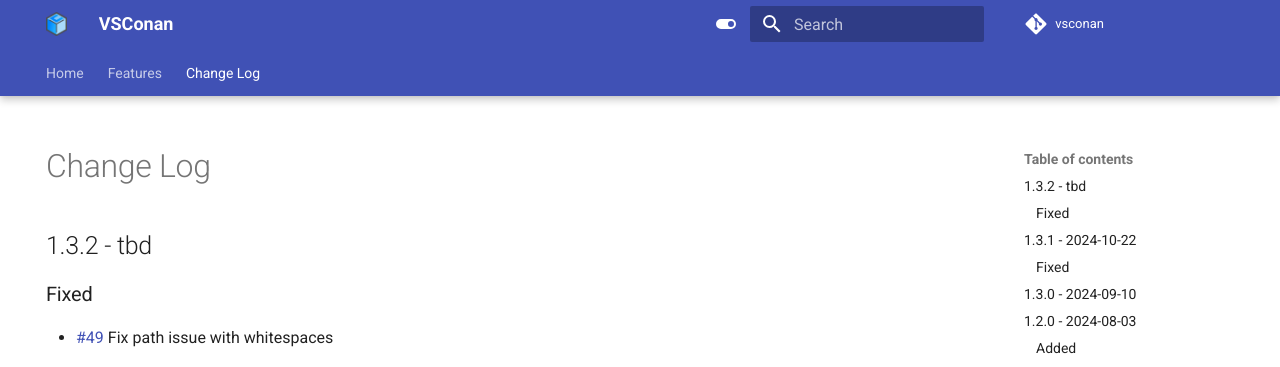
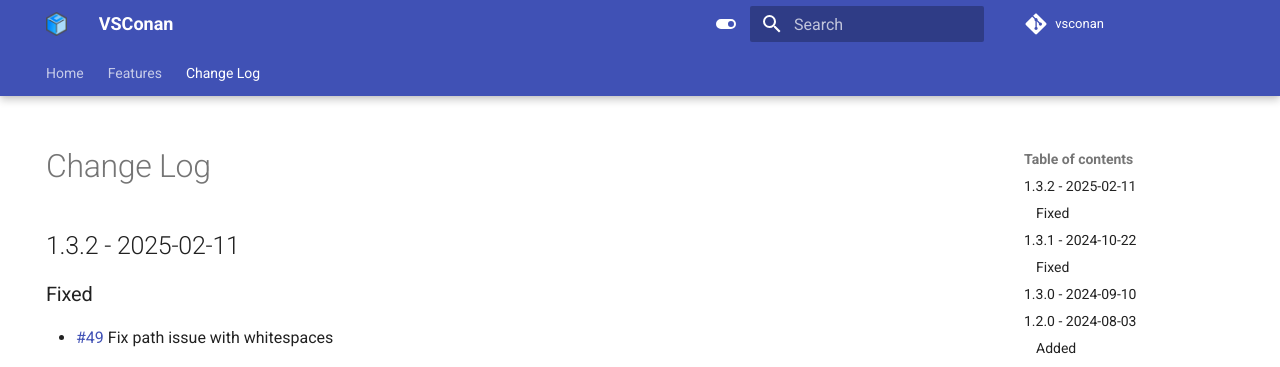
Before and after one commit to afri-bit/vsconan, an MkDocs documentation site: the page built from docs/changelog.md, in a window 1280 px wide and 900 px high. Shown: the top 367 px of the window. Built offline with MkDocs 1.6.1 and Material for MkDocs 9.7.7, drawn with Linux system fonts in a browser that asks for light colours; comment, search, counter and statistics services are not loaded.

Commit message:
Updated changelog for new release date

```diff
--- a/docs/changelog.md
+++ b/docs/changelog.md
@@ -6,7 +6,7 @@
 
 # Change Log
 
-## 1.3.2 - tbd
+## 1.3.2 - 2025-02-11
 
 ### Fixed
 
```
Also changed, not shown: CHANGELOG.md (+1 -1 lines).
